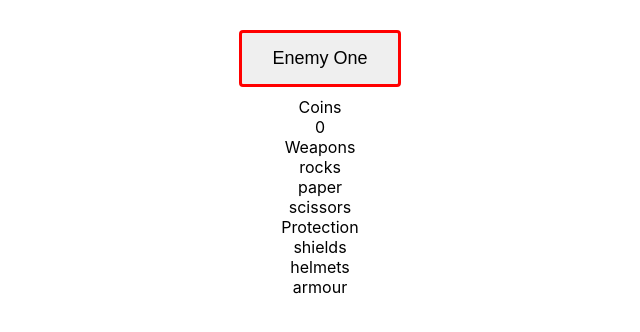
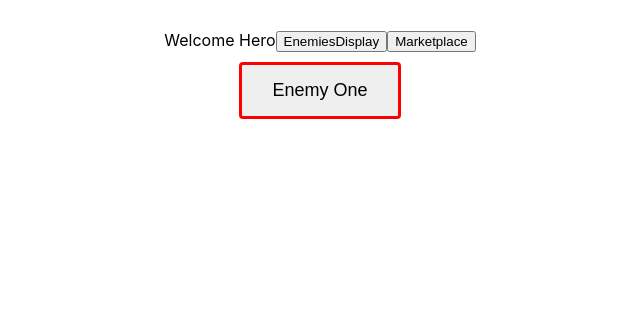
Before and after one commit to tedweiss/react-rock-paper-scissors, a React (Create React App) app: page /enemies-display in a window 1280 px wide. Shown: the top 332 px of the page, without its empty margins (320-960 px from the left). Built offline with nearby package versions, Linux system fonts and the light colour scheme.

Commit message:
Add routes for different pages

```diff
--- a/package.json
+++ b/package.json
@@ -3,6 +3,7 @@
   "version": "0.1.0",
   "private": true,
   "dependencies": {
+    "@reach/router": "^1.3.3",
     "@testing-library/jest-dom": "^4.2.4",
     "@testing-library/react": "^9.3.2",
     "@testing-library/user-event": "^7.1.2",
--- a/src/App.js
+++ b/src/App.js
@@ -3,9 +3,8 @@ import styled from 'styled-components'
 
 import { EnemyProvider } from './providers/EnemyProvider'
 import { ScoreboardProvider } from './providers/ScoreboardProvider'
-
-import Pages from './components/Pages'
 import { HeroProvider } from './providers/HeroProvider'
+import Welcome from './components/Welcome'
 
 const StyledApp = styled.div`
   text-align: center;
@@ -20,7 +19,13 @@ const App = () => {
         <EnemyProvider>
           <ScoreboardProvider>
             <StyledApp>
-              <Pages />
+              {/* <Router> */}
+              {/* <Pages /> */}
+              <Welcome />
+              {/* <Battlefield path='battlefield' />
+                <EnemiesDisplay path='enemy-display' />
+                <Marketplace path='marketplace' />
+              </Router> */}
             </StyledApp>
           </ScoreboardProvider>
         </EnemyProvider>
--- a/src/components/BattleWinnerDisplay.jsx
+++ b/src/components/BattleWinnerDisplay.jsx
@@ -5,6 +5,7 @@ import { useEnemyDispatch, useEnemyState } from '../providers/EnemyProvider'
 import { useCountDispatch } from '../providers/ScoreboardProvider'
 import { useHeroDispatch } from '../providers/HeroProvider'
 import RewardDisplay from './RewardsDisplay'
+import { navigate } from '@reach/router'
 
 const StyledNext = styled.button`
   display: block;
@@ -28,21 +29,40 @@ const BattleWinnerDisplay = ({ battleWinner }) => {
   const countDispatch = useCountDispatch()
   const heroDispatch = useHeroDispatch()
   const { selectedEnemy } = useEnemyState()
-  const handleClick = () => {
+  console.log({ selectedEnemy })
+  const handleClick = path => {
     dispatch({ type: 'update', winner: battleWinner, enemy: selectedEnemy })
     countDispatch({ type: 'reset' })
     /*battleWinner === 'hero' && */ heroDispatch({
       type: 'update',
       rewards: selectedEnemy.rewards
     })
+    navigate(path)
   }
   const winnerName = battleWinner === 'hero' ? 'Hero' : selectedEnemy.name
+  const buttonText = battleWinner === 'hero' ? 'Continue' : 'Play Again'
+
   return (
     <>
       <StyledBattleMessage>
         <StyledWinnerName>{winnerName}</StyledWinnerName> wins!
       </StyledBattleMessage>
-      <StyledNext onClick={handleClick}>Play Again</StyledNext>
+      <StyledNext
+        onClick={() => {
+          handleClick('enemies-display')
+        }}
+      >
+        {buttonText}
+      </StyledNext>
+      {(battleWinner === 'hero' || selectedEnemy.defeated) && (
+        <button
+          onClick={() => {
+            handleClick('marketplace')
+          }}
+        >
+          Marketplace
+        </button>
+      )}
       <RewardDisplay />
     </>
   )
--- a/src/components/EnemiesDisplay.jsx
+++ b/src/components/EnemiesDisplay.jsx
@@ -1,4 +1,5 @@
 import React from 'react'
+import { navigate } from '@reach/router'
 import styled from 'styled-components'
 
 import { useEnemyDispatch, useEnemyState } from '../providers/EnemyProvider'
@@ -23,6 +24,7 @@ const EnemiesDisplay = () => {
   const selectEnemy = enemy => {
     dispatch({ type: 'select', selectedEnemy: enemy })
     countDispatch({ type: 'select', side: 'enemy', selectedEnemy: enemy })
+    navigate('battlefield')
   }
   const { hero } = useHeroState()
   console.log({ hero })
--- a/src/components/Marketplace.jsx
+++ b/src/components/Marketplace.jsx
@@ -1,6 +1,7 @@
 import React from 'react'
 import { useHeroState } from '../providers/HeroProvider'
 import MarketItemGroup from './MarketItemGroup'
+import { navigate } from '@reach/router'
 
 const Marketplace = () => {
   const { hero } = useHeroState()
@@ -28,6 +29,13 @@ const Marketplace = () => {
           })}
         </div>
       </div>
+      <button
+        onClick={() => {
+          navigate('enemies-display')
+        }}
+      >
+        Continue your next Battle
+      </button>
     </>
   )
 }
--- /dev/null
+++ b/src/components/Welcome.jsx
@@ -0,0 +1,36 @@
+import React, { useState } from 'react'
+import { navigate, Router } from '@reach/router'
+
+import EnemiesDisplay from './EnemiesDisplay'
+import Battlefield from './Battlefield'
+import Marketplace from './Marketplace'
+
+const Welcome = () => {
+  const [displayWelcome, setDisplayWelcome] = useState(true)
+  const handleClick = path => {
+    navigate(path)
+    path && setDisplayWelcome(false)
+  }
+  return (
+    <>
+      {displayWelcome && (
+        <div>
+          Welcome Hero
+          <button onClick={() => handleClick('enemies-display')}>
+            EnemiesDisplay
+          </button>
+          <button onClick={() => handleClick('marketplace')}>
+            Marketplace
+          </button>
+        </div>
+      )}
+      <Router>
+        <Battlefield path='battlefield' />
+        <EnemiesDisplay path='enemies-display' />
+        <Marketplace path='marketplace' />
+      </Router>
+    </>
+  )
+}
+
+export default Welcome
```
Also changed, not shown: 1 other file (tests, documents, lock files or other folders).
